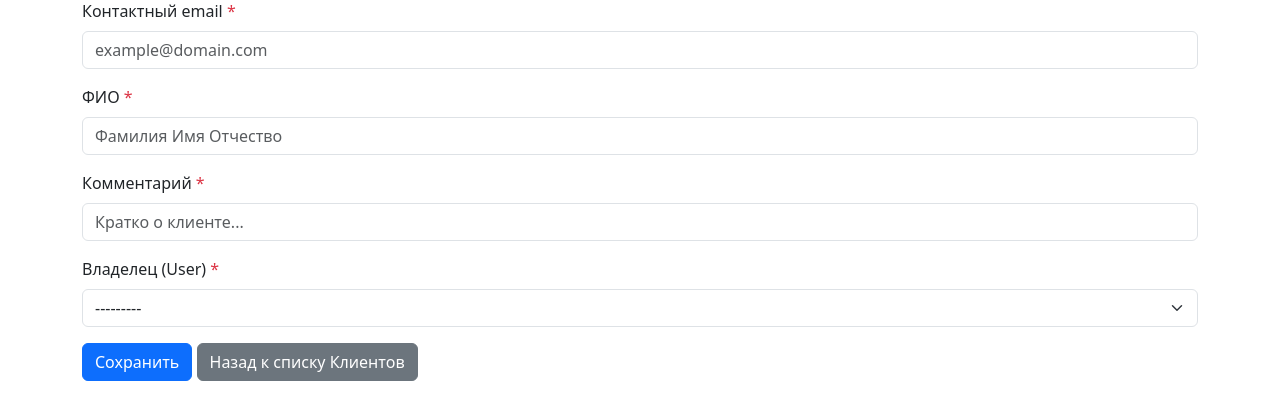
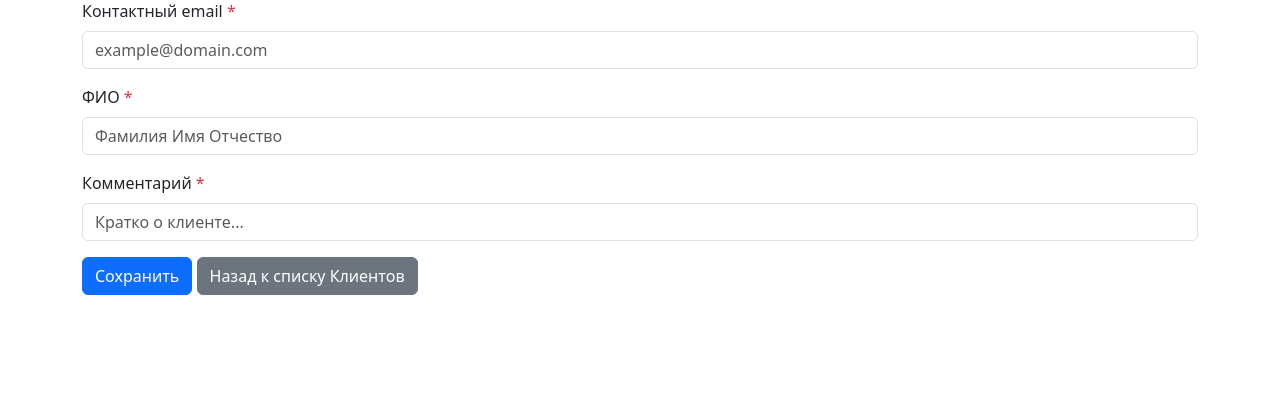
Before and after one commit to kirillgladkikh/course_4, a Django app: page /clients/create/ in a window 1280 px wide. Shown: the part 227-647 px from the top of the page. Run offline with Django 5.2, Linux system fonts and the light colour scheme; the visitor is signed in with stand-in values (Sample User, id 1); data comes from the database, SQL or seed files in the repository.

Commit message:
owners roles for client_create work

```diff
--- a/mailing/forms.py
+++ b/mailing/forms.py
@@ -7,12 +7,12 @@ from django.utils import timezone
 class ClientForm(forms.ModelForm):
     class Meta:
         model = Client
-        fields = ["email", "full_name", "comment", "owner"]
+        fields = ["email", "full_name", "comment"]  #, "owner"]
         labels = {
             "email": "Контактный email",
             "full_name": "ФИО",
             "comment": "Комментарий",
-            "owner": "Владелец (User)",
+            # "owner": "Владелец (User)",
         }
         widgets = {
             "email": forms.EmailInput(attrs={"class": "form-control", "placeholder": "example@domain.com"}),
@@ -30,7 +30,7 @@ class ClientForm(forms.ModelForm):
                     "placeholder": "Кратко о клиенте...",
                 }
             ),
-            "owner": forms.Select(attrs={"class": "form-select"}),  # для ForeignKey лучше form-select
+            # "owner": forms.Select(attrs={"class": "form-select"}),  # для ForeignKey лучше form-select
         }
 
 
--- a/mailing/templates/client_create.html
+++ b/mailing/templates/client_create.html
@@ -32,12 +32,7 @@
             {{ form.comment }}
         </div>
 
-        <div class="mb-3">
-            <label for="id_owner" class="form-label">Владелец (User)
-                <span class="text-danger">*</span>
-            </label>
-            {{ form.owner }}
-        </div>
+
 
         <button type="submit" class="btn btn-primary">Сохранить</button>
         <a href="{% url 'mailing:clients_list' %}" class="btn btn-secondary">Назад к списку Клиентов</a>
--- a/mailing/views.py
+++ b/mailing/views.py
@@ -22,13 +22,17 @@ class UserOwnershipMixin:
             qs = qs.filter(owner=self.request.user)
         return qs
 
-    def dispatch(self, request, *args, **kwargs):
-        if not request.user.is_superuser:
-            obj = self.get_object()
-            if obj.owner != request.user:
-                from django.http import HttpResponseForbidden
-                return HttpResponseForbidden("У вас нет прав для доступа к этому объекту")
-        return super().dispatch(request, *args, **kwargs)
+    # def dispatch(self, request, *args, **kwargs):
+    #     # Удаляем вызов get_object(), так как ListView его не имеет
+    #     if not request.user.is_superuser:
+    #         obj = self.get_object()
+    #         if obj.owner != request.user:
+    #             # Для ListView нет одного объекта — работаем с набором (queryset)
+    #             # Проверка прав выполняется в get_queryset(), поэтому здесь можно просто продолжить
+    #             # from django.http import HttpResponseForbidden
+    #             # return HttpResponseForbidden("У вас нет прав для доступа к этому объекту")
+    #             pass
+    #     return super().dispatch(request, *args, **kwargs)
 
 
 # Клиенты (Client)
@@ -49,7 +53,7 @@ class ClientCreateView(CreateView):
     success_url = reverse_lazy("mailing:clients_list")
 
     def form_valid(self, form):
-        form.instance.owner = self.request.user
+        form.instance.owner = self.request.user  # Автоматически устанавливаем владельца
         return super().form_valid(form)
 
     # def form_valid(self, form):
```
